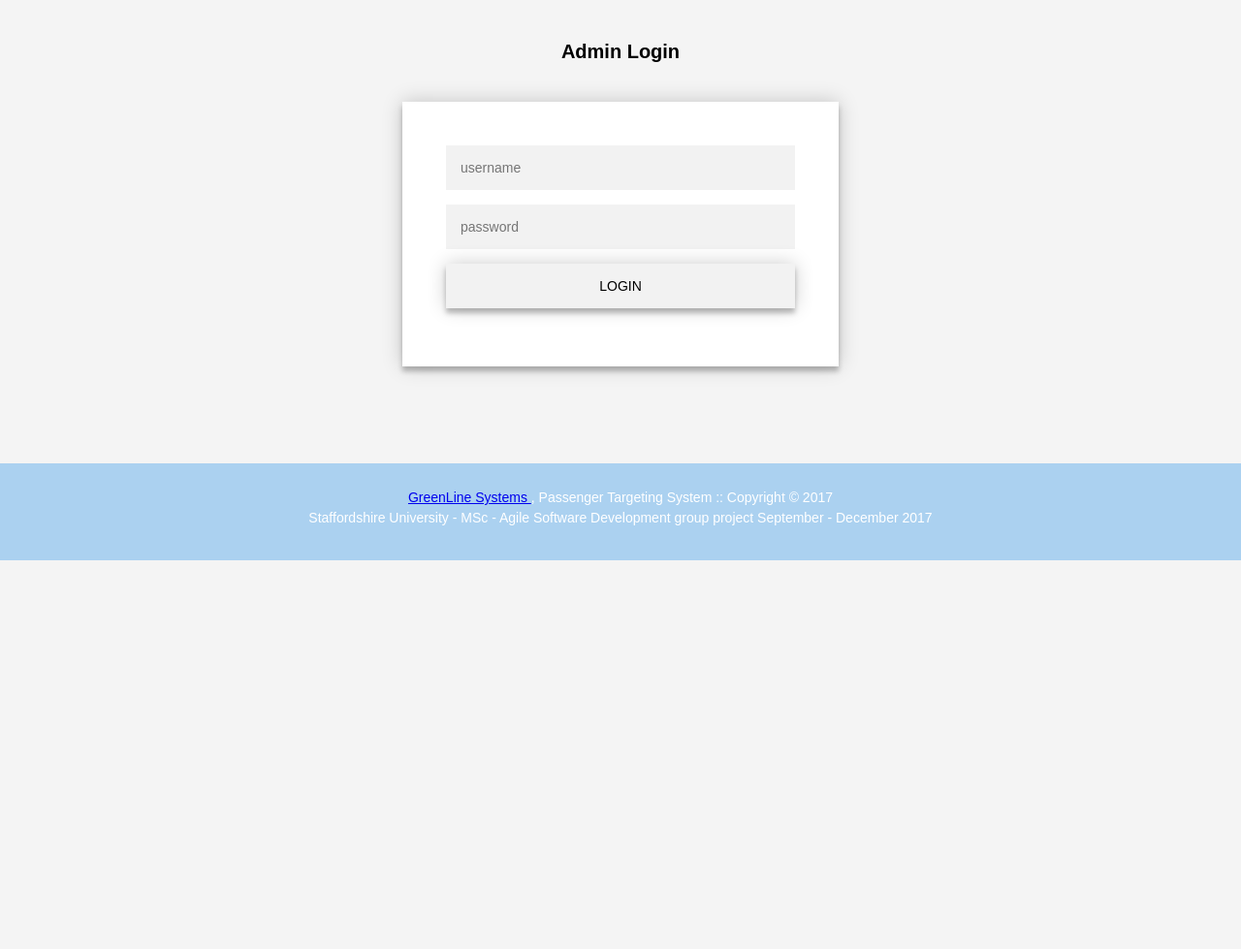
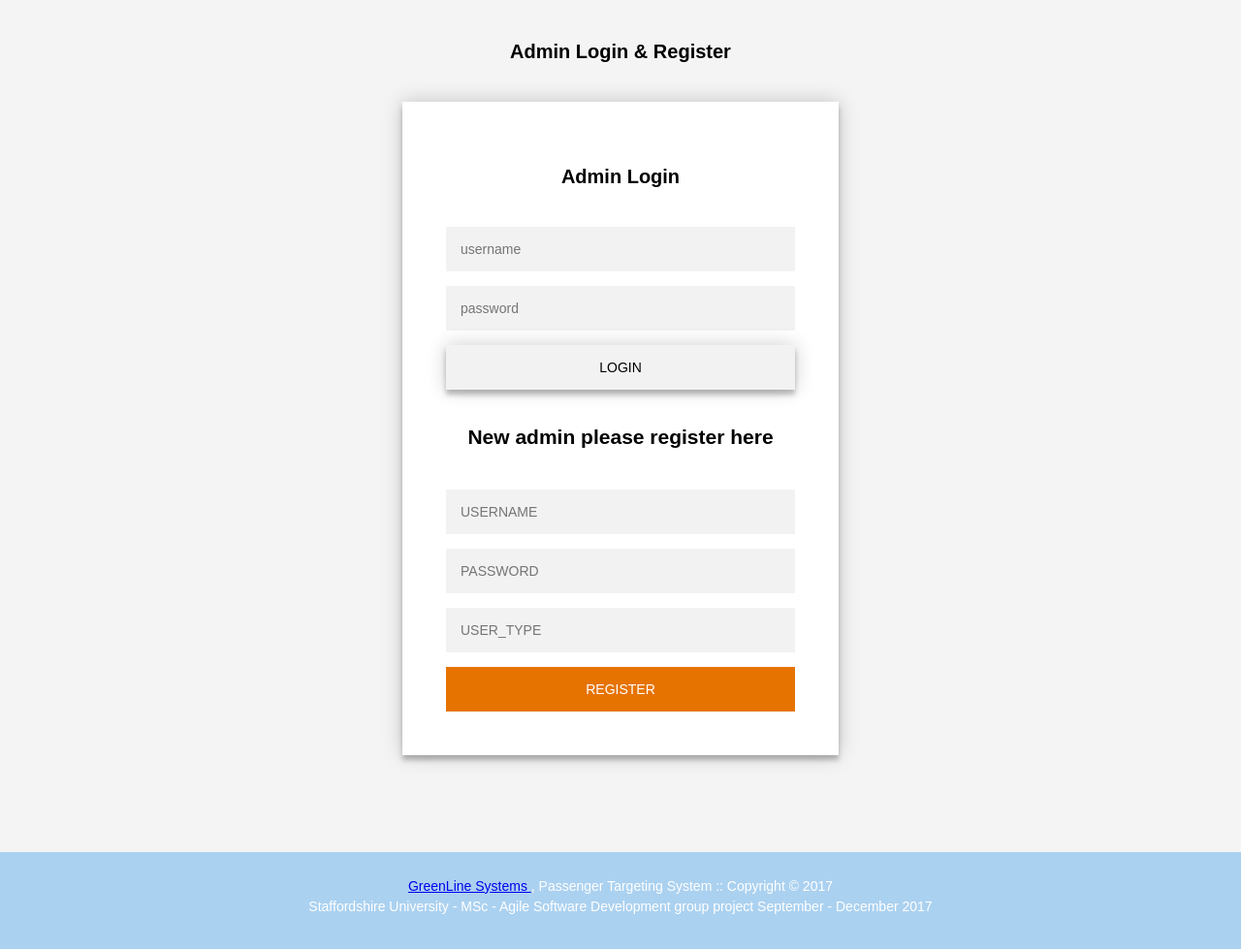
Before and after one commit to StaffsMSC-ASD/ProjectPTS, a PHP site: page / in a window 1280 px wide. Shown: the part 104-1083 px from the top of the page at 97% size. Before the commit the page ends 682 px from the top, so only its background shows below. Run offline with PHP 8.4, Linux system fonts and the light colour scheme.

Commit message:
Adding Login functionality

```diff
--- a/siteCode/index.php
+++ b/siteCode/index.php
@@ -1,12 +1,4 @@
 
-<?php
-
-/*
- * To change this license header, choose License Headers in Project Properties.
- * To change this template file, choose Tools | Templates
- * and open the template in the editor.
- */
-?>
 <!DOCTYPE html>
 <html>
   <head>
@@ -35,18 +27,27 @@
               <section id="boxes">
                 <div class="wrapper">
 
-    <div align="center"><h1>Admin Login</h1></div><br>
+    <div align="center"><h1>Admin Login & Register</h1></div><br>
 
   <div class="form" align="center">
 
-    <form class="login-form" action = "HomePage.php" method = "POST">
-      <input type="text" placeholder="username"/>
-      <input type="password" placeholder="password"/>
-     <input type="submit" value="LOGIN" class="form button"/>
-
+    <form class="login-form" action="LoginAttempt.php" method = "POST">
+      <div align="center"><h1>Admin Login</h1></div><br>
+      <input type="text" placeholder="username" name="username"/>
+      <input type="password" placeholder="password" name="password"/>
+     <input type="submit" value="LOGIN" name="LOGIN" class="form button"/>
+<div align="center"><h2>New admin please register here</h2></div><br>
+<form action = "admin_signup.php" method = "POST">
+<input type = "text" name= "USERNAME" placeholder= "USERNAME"><br>
+<input type = "password" name= "PASSWORD" placeholder= "PASSWORD"> <br>
+<input type = "text" name= "USER_TYPE" placeholder= "USER_TYPE"><br>
+<button type = "submit">REGISTER </button>
     </form>
   </div>
 </div>
+</section>
+
+
 
                 </div>
                 </div>
```
Also changed, not shown: siteCode/Login.php (deleted, +0 -52 lines), siteCode/LoginAttempt.php (added, +66 -0 lines).
